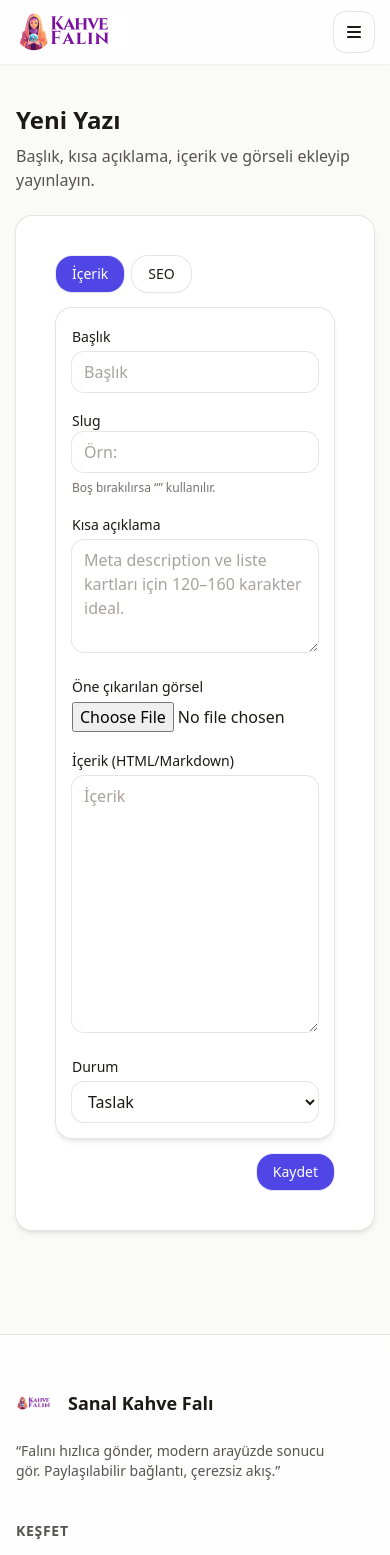
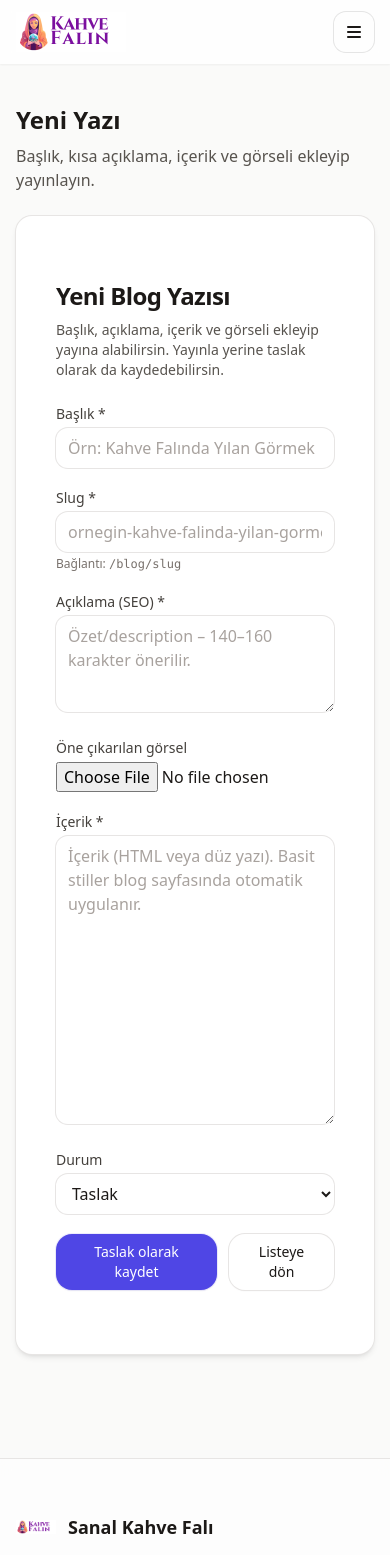
Before and after one commit to kuleliworks/kahve-fali, a Next.js app: page /panel/blog/yeni in a window 390 px wide. Shown: the top 1555 px of the page. Built offline with nearby package versions, Linux system fonts and the light colour scheme.

Commit message:
Update NewPostClient.tsx

```diff
--- a/app/panel/blog/yeni/NewPostClient.tsx
+++ b/app/panel/blog/yeni/NewPostClient.tsx
@@ -1,260 +1,311 @@
 "use client";
 
-import { useState, useMemo } from "react";
-import { useRouter, useSearchParams } from "next/navigation";
+import { useEffect, useMemo, useRef, useState } from "react";
+import { useRouter } from "next/navigation";
 import BlogImageUpload from "@/components/BlogImageUpload";
 
-type D = {
+/** ---------- Yardımcılar ---------- */
+
+// Türkçe karakterleri normalize edip güvenli slug üret
+function normalizeTr(input: string): string {
+  const map: Record<string, string> = {
+    ç: "c", ğ: "g", ı: "i", i: "i", İ: "i", ö: "o", ş: "s", ü: "u",
+    Ç: "c", Ğ: "g", I: "i", Ö: "o", Ş: "s", Ü: "u",
+  };
+  return input
+    .split("")
+    .map((ch) => map[ch] ?? ch)
+    .join("");
+}
+
+function slugify(raw: string): string {
+  return normalizeTr(raw)
+    .toLowerCase()
+    .replace(/[^a-z0-9\s-]/g, "")
+    .replace(/\s+/g, "-")
+    .replace(/-+/g, "-")
+    .replace(/^-+|-+$/g, "");
+}
+
+// fetch + timeout + güvenli JSON
+async function fetchJson<T = any>(
+  input: RequestInfo,
+  init: RequestInit = {},
+  timeoutMs = 15000
+): Promise<{ ok: boolean; status: number; data: T | null; error?: string }> {
+  const ctrl = new AbortController();
+  const id = setTimeout(() => ctrl.abort(), timeoutMs);
+
+  try {
+    const res = await fetch(input, { ...init, signal: ctrl.signal, cache: "no-store" });
+    const ct = res.headers.get("content-type") || "";
+    let data: any = null;
+
+    if (ct.includes("application/json")) {
+      try {
+        data = await res.json();
+      } catch {
+        data = null;
+      }
+    } else {
+      // JSON değilse metni alıp hata mesajı çıkar
+      const text = await res.text().catch(() => "");
+      data = text ? { message: text } : null;
+    }
+
+    return { ok: res.ok, status: res.status, data, error: (data as any)?.error };
+  } catch (err: any) {
+    return { ok: false, status: 0, data: null, error: err?.message || "İstek başarısız" };
+  } finally {
+    clearTimeout(id);
+  }
+}
+
+/** ---------- Tipler ---------- */
+type Status = "draft" | "pub";
+
+type FormState = {
   title: string;
   slug: string;
   description: string;
-  image: string;
-  content: string;
-  status: "draft" | "pub";
-
-  // SEO
-  seoTitle?: string;
-  seoDescription?: string;
-  ogImage?: string;
+  content: string; // HTML ya da düz yazı
+  status: Status;
+  image?: string; // upload sonucu URL
 };
 
-function normalizeSlug(s: string) {
-  const map: Record<string,string> = {
-    ç:"c", ğ:"g", ı:"i", i:"i", ö:"o", ş:"s", ü:"u",
-    Ç:"c", Ğ:"g", İ:"i", I:"i", Ö:"o", Ş:"s", Ü:"u",
-  };
-  return s
-    .trim()
-    .replace(/[^\w\s-]/g, "")
-    .split("")
-    .map(ch => map[ch] ?? ch)
-    .join("")
-    .replace(/\s+/g, "-")
-    .replace(/-+/g, "-")
-    .toLowerCase();
-}
-
+/** ---------- Bileşen ---------- */
 export default function NewPostClient() {
   const router = useRouter();
-  const qs = useSearchParams();
 
-  const [tab, setTab] = useState<"icerik" | "seo">("icerik");
-  const [saving, setSaving] = useState(false);
-  const [msg, setMsg] = useState<string | null>(null);
-
-  const [d, setD] = useState<D>({
+  const [d, setD] = useState<FormState>({
     title: "",
     slug: "",
     description: "",
-    image: "",
     content: "",
     status: "draft",
-    seoTitle: "",
-    seoDescription: "",
-    ogImage: "",
+    image: undefined,
   });
 
-  // otomatik slug öner
-  const autoSlug = useMemo(() => normalizeSlug(d.title || ""), [d.title]);
+  const [saving, setSaving] = useState(false);
+  const [err, setErr] = useState<string | null>(null);
+  const [okSlug, setOkSlug] = useState<string | null>(null); // başarı modalı
+  const [showConfirm, setShowConfirm] = useState(false);
 
-  async function onSave() {
-    try {
+  // Başlığa göre slug önerisi (eğer kullanıcı slug alanını elle değiştirmediyse)
+  const userTouchedSlug = useRef(false);
+  useEffect(() => {
+    if (!userTouchedSlug.current) {
+      setD((p) => ({ ...p, slug: slugify(p.title || "") }));
+    }
+  }, [d.title]);
+
+  const valid = useMemo(() => {
+    if (!d.title.trim()) return false;
+    if (!d.slug.trim()) return false;
+    if (!d.description.trim()) return false;
+    if (!d.content.trim()) return false;
+    // Görsel opsiyonel, istiyorsan zorunlu yap: if (!d.image) return false;
+    return true;
+  }, [d]);
+
+  // Kaydet
+  const onSubmit = async (e: React.FormEvent) => {
+    e.preventDefault();
+    if (saving) return;
+    setErr(null);
+
+    // Basit doğrulama
+    if (!valid) {
+      setErr("Lütfen zorunlu alanları doldurun.");
+      return;
+    }
+
     setSaving(true);
-      setMsg(null);
+    const body = {
+      title: d.title.trim(),
+      slug: d.slug.trim(),
+      description: d.description.trim(),
+      content: d.content, // HTML ya da düz yazı
+      status: d.status,
+      image: d.image, // varsa gönder
+    };
 
-      const finalSlug = normalizeSlug(d.slug || d.title || "yazi");
-
-      const res = await fetch("/api/blog/save", {
+    const { ok, status, data, error } = await fetchJson("/api/blog/save", {
       method: "POST",
       headers: { "Content-Type": "application/json" },
-        cache: "no-store",
-        body: JSON.stringify({
-          title: d.title,
-          slug: finalSlug,
-          description: d.description,
-          image: d.image,
-          content: d.content,
-          status: d.status,
-          // SEO
-          seoTitle: d.seoTitle,
-          seoDescription: d.seoDescription,
-          ogImage: d.ogImage,
-        }),
-      });
+      body: JSON.stringify(body),
+    }, 20000);
 
-      const json = await res.json().catch(() => ({} as any));
-      if (!res.ok || !json?.ok) throw new Error(json?.error || "Kayıt başarısız.");
+    setSaving(false);
 
-      // Başarılı alert + 2 seçenek
-      setMsg("✅ İçerik kaydedildi.");
-      // 2 butonlu basit seçim:
-      // – Yazıyı gör
-      // – Yeni yazı ekle
-      setTimeout(() => {
-        if (confirm("İçerik kaydedildi. Yazıyı görüntülemek ister misin?")) {
-          router.push(`/blog/${json.slug}`);
-        } else {
-          // formu sıfırla
+    if (!ok) {
+      if (status === 409) {
+        setErr("Bu slug zaten var. Lütfen farklı bir slug girin.");
+        return;
+      }
+      setErr(error || (data as any)?.message || "Kaydetme sırasında bir sorun oluştu.");
+      return;
+    }
+
+    const savedSlug =
+      (data as any)?.slug || d.slug; // API slug döndürmüyorsa formdakini kullan
+
+    // Başarılı — küçük bir modal/alert göster
+    setOkSlug(savedSlug);
+    setShowConfirm(true);
+  };
+
+  // Başarılı modalındaki butonlar
+  const goToPost = () => {
+    if (!okSlug) return;
+    setShowConfirm(false);
+    router.push(`/blog/${encodeURIComponent(okSlug)}`);
+  };
+
+  const addAnother = () => {
+    setShowConfirm(false);
     setD({
       title: "",
       slug: "",
       description: "",
-            image: "",
       content: "",
       status: "draft",
-            seoTitle: "",
-            seoDescription: "",
-            ogImage: "",
+      image: undefined,
     });
-          setTab("icerik");
-        }
-      }, 300);
-    } catch (e: any) {
-      setMsg(e?.message || "Kayıt hatası");
-    } finally {
-      setSaving(false);
-    }
-  }
+    userTouchedSlug.current = false;
+  };
 
   return (
-    <div className="mx-auto max-w-4xl p-4">
-      <div className="mb-4 flex gap-2">
-        <button
-          className={`btn ${tab === "icerik" ? "btn-primary" : "btn-ghost"}`}
-          onClick={() => setTab("icerik")}
-          type="button"
-        >
-          İçerik
-        </button>
-        <button
-          className={`btn ${tab === "seo" ? "btn-primary" : "btn-ghost"}`}
-          onClick={() => setTab("seo")}
-          type="button"
-        >
-          SEO
-        </button>
-      </div>
+    <section className="mx-auto w-full max-w-3xl px-4 py-10">
+      <h1 className="text-2xl font-semibold tracking-tight">Yeni Blog Yazısı</h1>
+      <p className="mt-2 text-sm text-stone-600">
+        Başlık, açıklama, içerik ve görseli ekleyip yayına alabilirsin. Yayınla yerine taslak olarak da kaydedebilirsin.
+      </p>
 
-      {tab === "icerik" && (
-        <div className="k-card p-4 space-y-4">
+      <form onSubmit={onSubmit} className="mt-6 space-y-5">
+        {/* Başlık */}
         <div>
-            <label className="text-sm font-medium">Başlık</label>
+          <label className="block text-sm font-medium text-stone-700">Başlık *</label>
           <input
             className="input mt-1"
-              placeholder="Başlık"
+            placeholder="Örn: Kahve Falında Yılan Görmek"
             value={d.title}
             onChange={(e) => setD({ ...d, title: e.target.value })}
           />
         </div>
 
+        {/* Slug */}
         <div>
-            <label className="text-sm font-medium">Slug</label>
-            <div className="grid grid-cols-1 gap-2 sm:grid-cols-2">
+          <label className="block text-sm font-medium text-stone-700">Slug *</label>
           <input
-                className="input"
-                placeholder={`Örn: ${autoSlug}`}
+            className="input mt-1"
+            placeholder="ornegin-kahve-falinda-yilan-gormek"
             value={d.slug}
-                onChange={(e) => setD({ ...d, slug: e.target.value })}
+            onChange={(e) => {
+              userTouchedSlug.current = true;
+              setD({ ...d, slug: slugify(e.target.value) });
+            }}
           />
-              <div className="text-xs text-stone-500 self-center">
-                Boş bırakılırsa “{autoSlug}” kullanılır.
-              </div>
-            </div>
+          <p className="mt-1 text-xs text-stone-500">
+            Bağlantı: <code>/blog/{d.slug || "slug"}</code>
+          </p>
         </div>
 
+        {/* Açıklama */}
         <div>
-            <label className="text-sm font-medium">Kısa açıklama</label>
+          <label className="block text-sm font-medium text-stone-700">Açıklama (SEO) *</label>
           <textarea
-              className="input h-28 mt-1"
-              placeholder="Meta description ve liste kartları için 120–160 karakter ideal."
+            className="input mt-1 h-24"
+            placeholder="Özet/description – 140–160 karakter önerilir."
             value={d.description}
             onChange={(e) => setD({ ...d, description: e.target.value })}
           />
         </div>
 
+        {/* Görsel yükleme */}
         <div>
-            <label className="text-sm font-medium">Öne çıkarılan görsel</label>
+          <label className="block text-sm font-medium text-stone-700">Öne çıkarılan görsel</label>
           <div className="mt-1">
-              <BlogImageUpload onDone={(url) => setD({ ...d, image: url })} />
+            <BlogImageUpload
+              onDone={(url) => setD({ ...d, image: url })}
+            />
+          </div>
           {d.image && (
-                <div className="mt-2 overflow-hidden rounded-xl ring-1 ring-stone-200">
+            <div className="mt-3 rounded-xl border border-stone-200 p-2">
               {/* eslint-disable-next-line @next/next/no-img-element */}
-                  <img src={d.image} alt="Önizleme" className="h-40 w-full object-cover" />
+              <img
+                src={d.image}
+                alt="Ön izleme"
+                className="h-44 w-full rounded-lg object-cover"
+                loading="lazy"
+              />
+              <div className="mt-2 text-xs text-stone-600 break-all">{d.image}</div>
             </div>
           )}
         </div>
-          </div>
 
+        {/* İçerik */}
         <div>
-            <label className="text-sm font-medium">İçerik (HTML/Markdown)</label>
+          <label className="block text-sm font-medium text-stone-700">İçerik *</label>
           <textarea
-              className="input h-64 mt-1"
-              placeholder="İçerik"
+            className="input mt-1 h-72"
+            placeholder="İçerik (HTML veya düz yazı). Basit stiller blog sayfasında otomatik uygulanır."
             value={d.content}
             onChange={(e) => setD({ ...d, content: e.target.value })}
           />
         </div>
 
+        {/* Durum */}
         <div>
-            <label className="text-sm font-medium">Durum</label>
+          <label className="block text-sm font-medium text-stone-700">Durum</label>
           <select
             className="input mt-1"
             value={d.status}
-              onChange={(e) => setD({ ...d, status: e.target.value as D["status"] })}
+            onChange={(e) => setD({ ...d, status: (e.target.value as Status) || "draft" })}
           >
             <option value="draft">Taslak</option>
             <option value="pub">Yayınla</option>
           </select>
         </div>
+
+        {/* Hata ve Aksiyonlar */}
+        {err && <div className="rounded-lg border border-red-200 bg-red-50 p-3 text-sm text-red-700">{err}</div>}
+
+        <div className="flex items-center gap-3">
+          <button
+            type="submit"
+            className="btn btn-primary"
+            disabled={!valid || saving}
+          >
+            {saving ? "Kaydediliyor..." : d.status === "pub" ? "Yayınla" : "Taslak olarak kaydet"}
+          </button>
+
+          <button
+            type="button"
+            className="btn btn-ghost"
+            onClick={() => router.push("/panel/blog")}
+            disabled={saving}
+          >
+            Listeye dön
+          </button>
         </div>
-      )}
+      </form>
 
-      {tab === "seo" && (
-        <div className="k-card p-4 space-y-4">
-          <div>
-            <label className="text-sm font-medium">SEO Başlığı (opsiyonel)</label>
-            <input
-              className="input mt-1"
-              placeholder="Varsa sayfa <title> için özel başlık"
-              value={d.seoTitle || ""}
-              onChange={(e) => setD({ ...d, seoTitle: e.target.value })}
-            />
-          </div>
-          <div>
-            <label className="text-sm font-medium">SEO Açıklaması (opsiyonel)</label>
-            <textarea
-              className="input h-28 mt-1"
-              placeholder="Meta description — boşsa kısa açıklama veya içerikten özet üretilecek"
-              value={d.seoDescription || ""}
-              onChange={(e) => setD({ ...d, seoDescription: e.target.value })}
-            />
-          </div>
-          <div>
-            <label className="text-sm font-medium">OG/Twitter Görseli (opsiyonel)</label>
-            <div className="mt-1">
-              <BlogImageUpload onDone={(url) => setD({ ...d, ogImage: url })} />
-              {d.ogImage && (
-                <div className="mt-2 overflow-hidden rounded-xl ring-1 ring-stone-200">
-                  {/* eslint-disable-next-line @next/next/no-img-element */}
-                  <img src={d.ogImage} alt="OG Önizleme" className="h-40 w-full object-cover" />
-                </div>
-              )}
-              {!d.ogImage && d.image && (
-                <div className="mt-2 text-xs text-stone-500">
-                  OG görseli seçmezsen öne çıkarılan görsel kullanılacak.
-                </div>
-              )}
+      {/* Başarı modalı */}
+      {showConfirm && okSlug && (
+        <div className="fixed inset-0 z-50 flex items-center justify-center bg-black/40 p-4">
+          <div className="w-full max-w-md rounded-2xl bg-white p-6 shadow-xl">
+            <div className="text-lg font-semibold">İşlem başarılı</div>
+            <p className="mt-2 text-sm text-stone-700">
+              Yazı başarıyla kaydedildi.
+            </p>
+            <div className="mt-5 flex items-center justify-end gap-2">
+              <button className="btn btn-ghost" onClick={addAnother}>Yeni yazı ekle</button>
+              <button className="btn btn-primary" onClick={goToPost}>Yazıyı gör</button>
             </div>
           </div>
         </div>
       )}
-
-      <div className="mt-4 flex items-center justify-between">
-        <div className="text-sm text-stone-600">{msg}</div>
-        <button className="btn btn-primary" onClick={onSave} disabled={saving} type="button">
-          {saving ? "Kaydediliyor…" : "Kaydet"}
-        </button>
-      </div>
-    </div>
+    </section>
   );
 }
```
Lines whose indentation alone changed are shown as unchanged.
